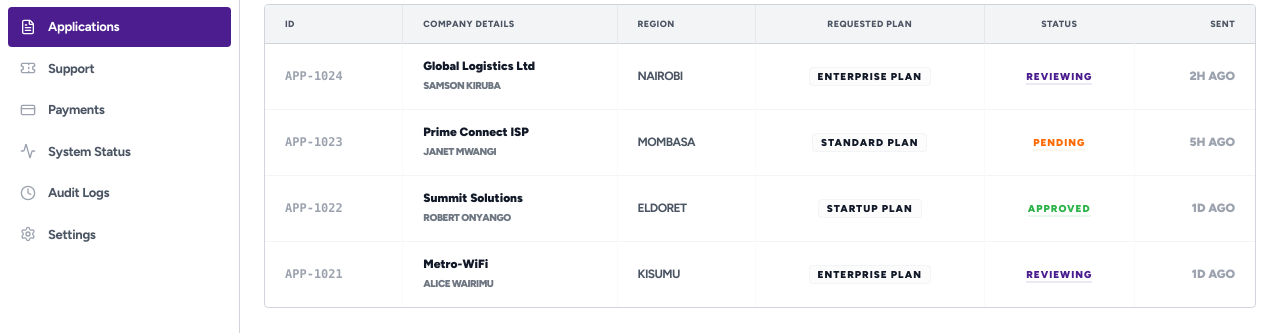
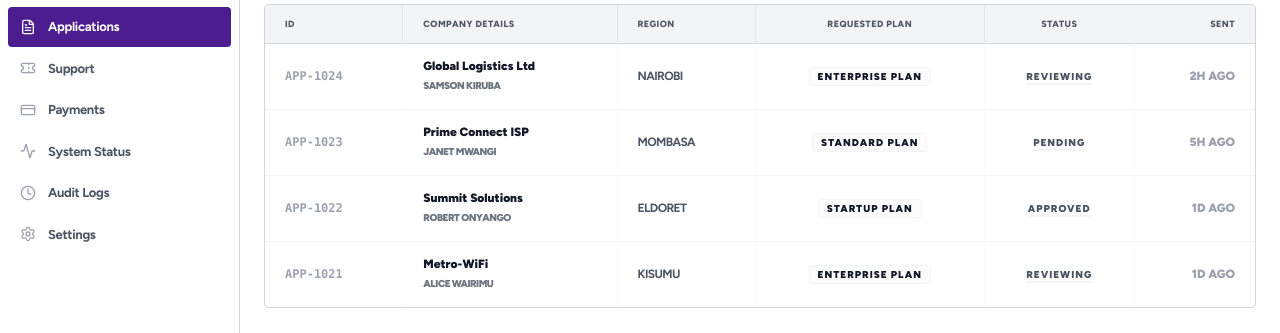
Before and after one commit to dennismutuku2005/pacewebsite, a Next.js app in the folder paceadmin/: page /dashboard/applications in a window 1280 px wide. Shown: the part 223-556 px from the top of the page. Built offline with nearby package versions, Linux system fonts and the light colour scheme.

Commit message:
Auto-update: page.js

```diff
--- a/paceadmin/src/app/dashboard/applications/page.js
+++ b/paceadmin/src/app/dashboard/applications/page.js
@@ -69,11 +69,7 @@ export default function ApplicationsPage() {
                                         <span className="font-black text-admin-value uppercase text-[10px] tracking-widest border border-gray-100 px-2 py-0.5 rounded-sm bg-gray-50/50">{app.plan}</span>
                                     </td>
                                     <td className="px-5 py-4 border-r border-gray-50 text-center">
-                                        <span className={cn(
-                                            "font-black uppercase text-[10px] tracking-widest border-b-2 transition-all",
-                                            app.status === 'Approved' ? "text-pace-green border-pace-green/10" :
-                                                app.status === 'Reviewing' ? "text-pace-purple border-pace-purple/10" : "text-orange-500 border-orange-50"
-                                        )}>{app.status}</span>
+                                        <span className="font-black uppercase text-[10px] tracking-widest border-b-2 border-gray-100 text-admin-label">{app.status}</span>
                                     </td>
                                     <td className="px-5 py-4 text-right font-black text-admin-dim group-hover:text-admin-value transition-colors uppercase">
                                         {app.age}
```
